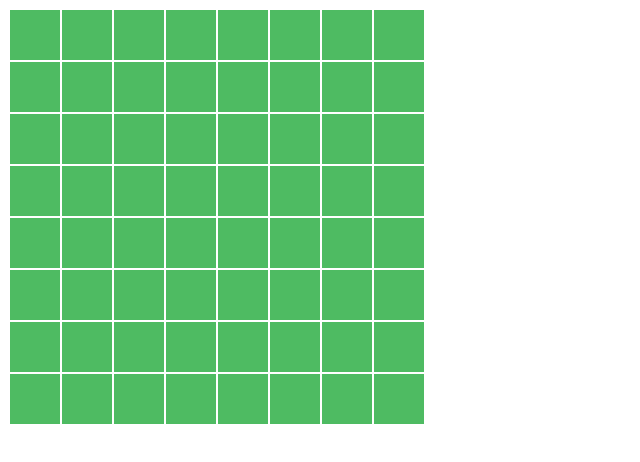
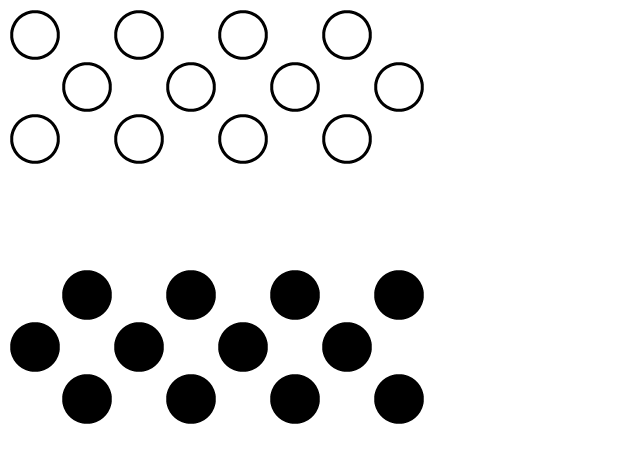
Before and after one commit to mikegagnon/checkers, a plain HTML site: page index.html in a window 1280 px wide. Shown: the whole page, without its empty margins (0-640 px from the left). Drawn offline with Linux system fonts and the light colour scheme.

Commit message:
Drawing init position

```diff
--- a/checkers.js
+++ b/checkers.js
@@ -27,22 +27,30 @@ FIRST_PLAYER = PLAYER_ONE;
 HUMAN_PLAYER = PLAYER_ONE;
 COMPUTER_PLAYER = PLAYER_TWO;
 
+// Todo hline of stars
+class Coordinate {
+    constructor(row, col) {
+        this.row = row;
+        this.col = col;
+    }
+}
+
+class PlayerCoordinate {
+    constructor(player, coord) {
+        this.player = player;
+        this.coord = coord;
+    }
+}
+
 /*******************************************************************************
  * Move is the interface between Checkers and Viz
  ******************************************************************************/
 class Move {
-    // valid == true iff the move results in change in game state
-    // (row, col) are the coordinates that player added their mark
-    // player is either PLAYER_ONE or PLAYER_TWO, depending on who made the move
-    // TODO: document captured
-    // gameOver is either undefined (which signifies the game has not concluded)
-    // or gameOver is a GameOver object, representing the conclusion of the game
-    constructor(valid, row, col, player, captured, gameOver) {
+    // TODO: document
+    constructor(valid, coords, player, gameOver) {
         this.valid = valid;
-        this.row = row;
-        this.col = col;
+        this.coords = coords;
         this.player = player;
-        this.captured = captured;
         this.gameOver = gameOver;
     }
 }
@@ -96,6 +104,53 @@ class Checkers {
         }
     }
 
+    // returns a list of PlayerCoordinate objects
+    // TODO: code dedup
+    getInitPosition() {
+        var NUM_ROWS_PER_PLAYER = 3;
+        assert(this.numRows >= NUM_ROWS_PER_PLAYER * 2);
+
+        var pcs = []
+
+        for (var row = 0; row < NUM_ROWS_PER_PLAYER; row++) {
+            var startColumn;
+
+            if (row % 2 == 0) {
+                startColumn = 0;
+            } else {
+                startColumn = 1;
+            }
+
+            for (var col = startColumn; col < this.numCols; col += 2) {
+                var pc =
+                    new PlayerCoordinate(PLAYER_ONE, new Coordinate(row, col));
+
+                pcs.push(pc);
+            }
+        }
+
+        var firstRow = this.numRows - NUM_ROWS_PER_PLAYER - 1;
+        for (var row = this.numRows - 1; row > firstRow; row--) {
+            var startColumn;
+
+            if (row % 2 == 0) {
+                startColumn = 0;
+            } else {
+                startColumn = 1;
+            }
+
+            for (var col = startColumn; col < this.numCols; col += 2) {
+                var pc =
+                    new PlayerCoordinate(PLAYER_TWO, new Coordinate(row, col));
+
+                pcs.push(pc);
+            }
+        }
+
+        return pcs;
+
+    }
+
 
     // player is either PLAYER_ONE or PLAYER_TWO, and indicates which player has
     // the next move
@@ -119,7 +174,6 @@ class Checkers {
         // this.player always equals the player (either PLAYER_ONE or
         // PLAYER_TWO) who has the next move.
         this.player = player;
-
 
         // If the game is over, then this.gameOver equals a GameOver object
         // that describes the properties of the conclusion of the game
@@ -528,6 +582,18 @@ class Viz {
         return "<img src='" + filename + "' width='" + this.cell_size + "'>";
     }
 
+    // todo dedup
+    drawInitPosition(playerCoords) {
+
+        for (var i = 0; i < playerCoords.length; i++) {
+            var pc = playerCoords[i];
+
+            var cellId = Viz.getCellId(pc.coord.row, pc.coord.col);
+            var imgTag = this.getImgTag(pc.player);
+
+            $("#" + cellId).append(imgTag);
+        }
+    }
 
     drawMove(move) {
         if (!move.valid) {
@@ -677,6 +743,7 @@ var GAME = new Checkers(FIRST_PLAYER, NUM_ROWS, NUM_COLS);
 
 // Global variable to hold the Viz class
 var VIZ = new Viz("#board", NUM_ROWS, NUM_COLS, cell_size);
+VIZ.drawInitPosition(GAME.getInitPosition());
 
 if (FIRST_PLAYER == COMPUTER_PLAYER) {
     move = makeAiMove(GAME);
--- a/style.css
+++ b/style.css
@@ -1,6 +1,14 @@
 
 .row {
     clear: left;
+}
+
+.dark {
+    background-color: "darkgray";
+}
+
+.light {
+    background-color: "lightgray";
 }
 
 .cell {
@@ -9,6 +17,5 @@
     margin-left: 2px;
     margin-top: 2px;
     float: left;
-    background-color: #4EBB62;
     cursor: pointer;
 }
```
